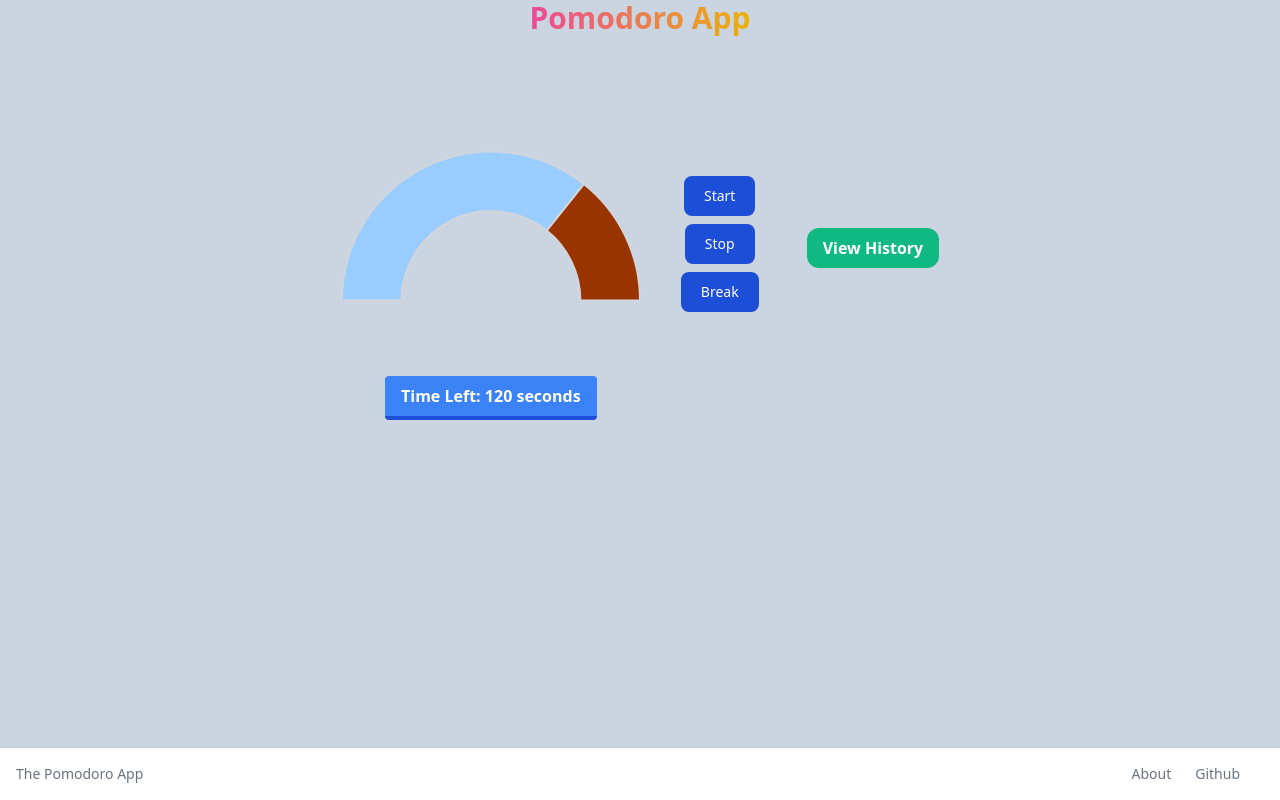
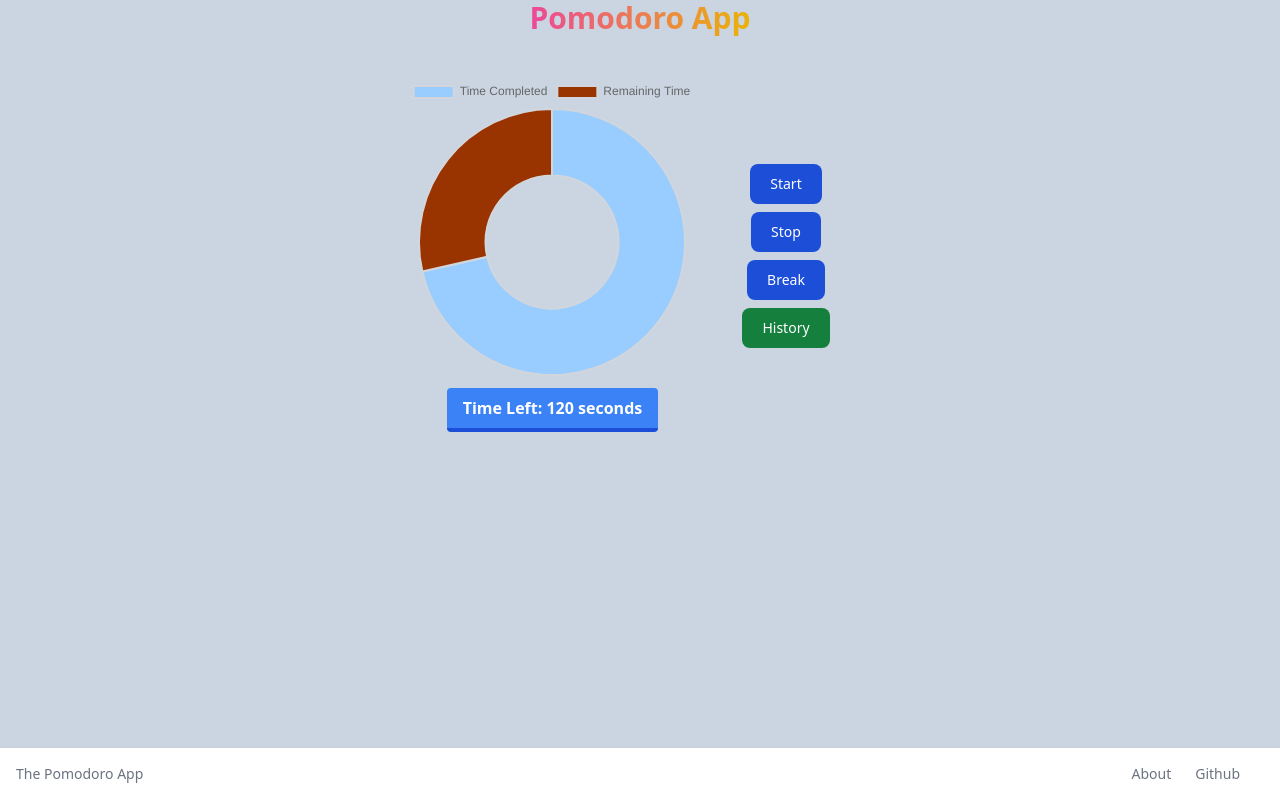
Before and after one commit to siddh34/pomodoro-app, a React (Vite) app: page / in a window 1280 px wide. Built offline with nearby package versions, Linux system fonts and the light colour scheme.

Commit message:
charts made better

```diff
--- a/src/components/charts.tsx
+++ b/src/components/charts.tsx
@@ -1,8 +1,8 @@
 import { Doughnut } from "react-chartjs-2";
-import { Chart, ArcElement } from "chart.js";
+import { Chart, ArcElement, Tooltip, Legend } from "chart.js";
 import { useEffect, useState } from "react";
 
-Chart.register(ArcElement);
+Chart.register(ArcElement, Tooltip, Legend);
 
 const ChartComponent = ({
     timeSetter,
@@ -12,28 +12,28 @@ const ChartComponent = ({
     remainingTimeSetter: number;
 }) => {
     const [data, setData] = useState({
-        labels: ["Time", "Remaining Time"],
+        labels: ["Default Time Completed", "Default Remaining Time"],
         datasets: [
             {
+                label: "Seconds",
                 data: [timeSetter, remainingTimeSetter],
                 backgroundColor: ["#99CCFF", "#993300"],
                 borderColor: "#D1D6DC",
             },
         ],
-        hoverOffset: 4,
     });
 
     useEffect(() => {
         setData({
-            labels: ["Time", "Remaining Time"],
+            labels: ["Time Completed", "Remaining Time"],
             datasets: [
                 {
+                    label: "Seconds",
                     data: [timeSetter, remainingTimeSetter],
                     backgroundColor: ["#99CCFF", "#993300"],
                     borderColor: "#D1D6DC",
                 },
             ],
-            hoverOffset: 4,
         });
     }, [timeSetter, remainingTimeSetter]);
 
@@ -50,15 +50,11 @@ const ChartComponent = ({
                             enabled: true,
                         },
                     },
-                    rotation: -90,
-                    circumference: 180,
-                    cutout: "60%",
                     maintainAspectRatio: true,
                     responsive: true,
-
                 }}
             />
-            <div className="items-center justify-center">
+            <div className="items-center justify-center py-3">
                 <div className="px-4 py-2 font-bold text-white bg-blue-500 border-b-4 border-blue-700 rounded hover:bg-blue-400 hover:border-blue-500">
                     Time Left: {remainingTimeSetter.toString()} seconds
                 </div>
--- a/src/pages/home_page.tsx
+++ b/src/pages/home_page.tsx
@@ -131,13 +131,15 @@ function home_page() {
                                 Break
                             </button>
                         </div>
+                        <div className="flex">
+                            <button
+                                onClick={() => navigate("/history")}
+                                className="text-white bg-green-700 hover:bg-green-800 focus:ring-4 focus:ring-green-300 font-medium rounded-lg text-sm px-5 py-2.5 me-2 mb-2 dark:bg-green-600 dark:hover:bg-green-700 focus:outline-none dark:focus:ring-green-800"
+                            >
+                                History
+                            </button>
+                        </div>
                     </div>
-                    <button
-                        onClick={() => navigate("/history")}
-                        className="px-4 py-2 font-bold text-white bg-emerald-500 rounded-xl"
-                    >
-                        View History
-                    </button>
                 </div>
             </div>
             <footer className="bg-white shadow dark:bg-gray-800">
```
